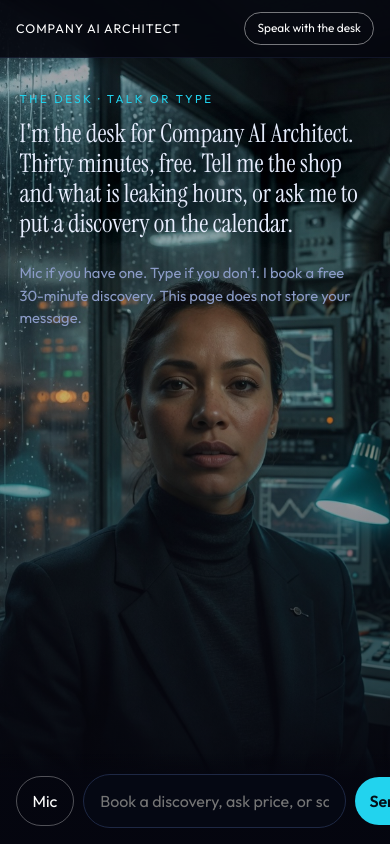
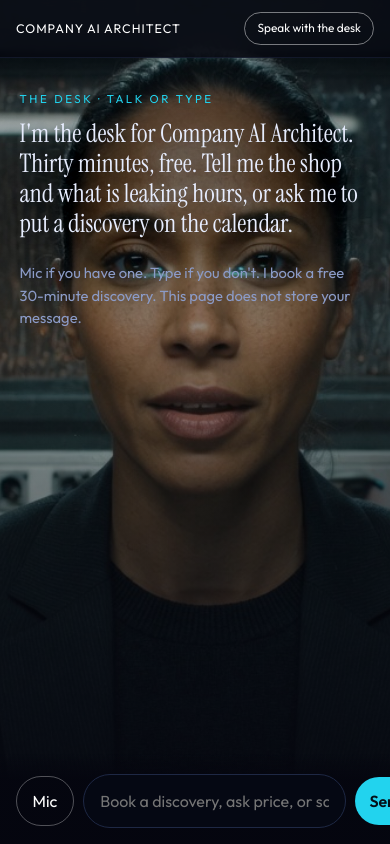
Before and after one commit to joshtitan88-collab/company-ai-architect, a plain HTML site: page index.html in a window 390 px wide. Drawn offline with Linux system fonts and the light colour scheme.

Commit message:
Use one receptionist still on all viewports.

```diff
--- a/index.html
+++ b/index.html
@@ -24,10 +24,7 @@
   <main>
     <section class="desk" id="desk">
       <div class="desk-stage" aria-hidden="true">
-        <picture>
-          <source media="(max-width: 720px)" srcset="./assets/desk-mobile.jpg" />
-          <img class="desk-still idle" src="./assets/desk.jpg" alt="" />
-        </picture>
+        <img class="desk-still idle" src="./assets/desk.jpg" alt="" />
         <img class="desk-still speak" src="./assets/desk-speak.jpg" alt="" />
         <div class="desk-veil"></div>
       </div>
```
